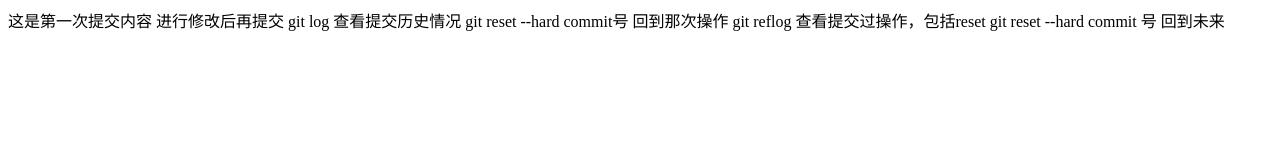
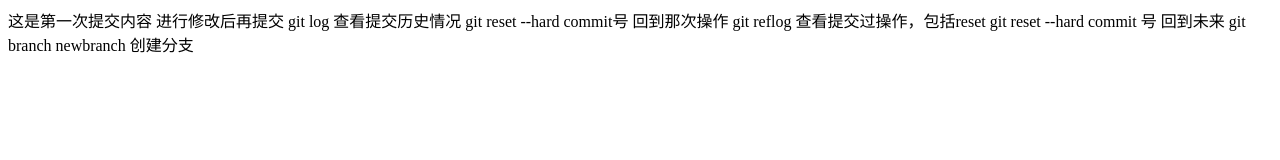
Before and after one commit to zq2016211037/testGit, a plain HTML site: page index.html in a window 1280 px wide. Drawn offline with Linux system fonts and the light colour scheme.

Commit message:
创建分支 修改bug

```diff
--- a/index.html
+++ b/index.html
@@ -13,5 +13,7 @@
 
 	git reflog 查看提交过操作，包括reset
 	git reset --hard commit 号 回到未来
+
+	git branch newbranch 创建分支
 </body>
 </html>
```
